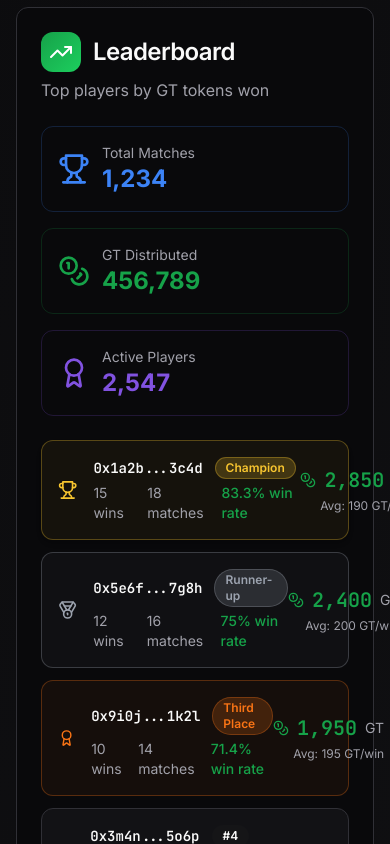
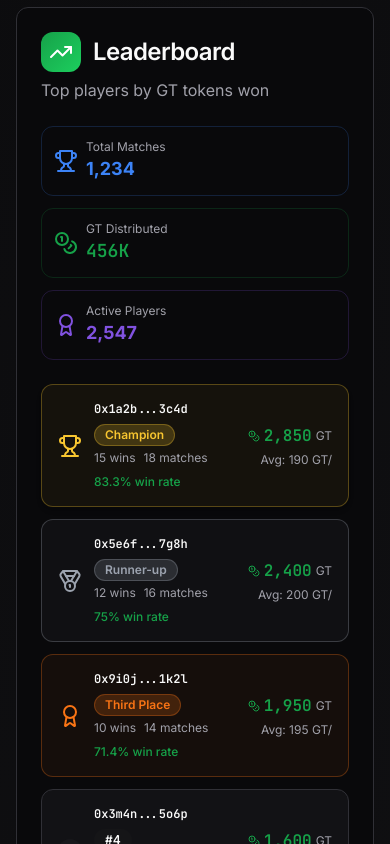
Before and after one commit to aryan9653/stake-and-play-games, a React (Vite) app: page / in a window 390 px wide. Shown: the part 1540-2384 px from the top of the page. Built offline with nearby package versions, Linux system fonts and the light colour scheme.

Commit message:
Fix balance display and responsiveness
Update USDT and GT balances after transactions and match management.
Fix the display of "GT Distributed" to prevent it from going out of bounds.
Ensure the UI is responsive for mobile views.

```diff
--- a/src/components/Leaderboard.tsx
+++ b/src/components/Leaderboard.tsx
@@ -110,33 +110,33 @@ export const Leaderboard = () => {
       </CardHeader>
       <CardContent>
         {/* Stats Overview */}
-        <div className="grid grid-cols-1 md:grid-cols-3 gap-4 mb-6">
-          <div className="p-4 rounded-lg bg-gradient-primary/10 border border-primary/20">
-            <div className="flex items-center gap-3">
-              <Trophy className="w-8 h-8 text-primary" />
-              <div>
-                <p className="text-sm text-muted-foreground">Total Matches</p>
-                <p className="text-2xl font-bold text-primary">1,234</p>
+        <div className="grid grid-cols-1 md:grid-cols-3 gap-3 sm:gap-4 mb-6">
+          <div className="p-3 sm:p-4 rounded-lg bg-gradient-primary/10 border border-primary/20">
+            <div className="flex items-center gap-2 sm:gap-3">
+              <Trophy className="w-6 h-6 sm:w-8 sm:h-8 text-primary flex-shrink-0" />
+              <div className="min-w-0">
+                <p className="text-xs sm:text-sm text-muted-foreground">Total Matches</p>
+                <p className="text-lg sm:text-2xl font-bold text-primary">1,234</p>
               </div>
             </div>
           </div>
 
-          <div className="p-4 rounded-lg bg-gradient-accent/10 border border-accent/20">
-            <div className="flex items-center gap-3">
-              <Coins className="w-8 h-8 text-accent" />
-              <div>
-                <p className="text-sm text-muted-foreground">GT Distributed</p>
-                <p className="text-2xl font-bold text-accent">456,789</p>
+          <div className="p-3 sm:p-4 rounded-lg bg-gradient-accent/10 border border-accent/20">
+            <div className="flex items-center gap-2 sm:gap-3">
+              <Coins className="w-6 h-6 sm:w-8 sm:h-8 text-accent flex-shrink-0" />
+              <div className="min-w-0">
+                <p className="text-xs sm:text-sm text-muted-foreground">GT Distributed</p>
+                <p className="text-lg sm:text-2xl font-bold text-accent font-mono">456K</p>
               </div>
             </div>
           </div>
 
-          <div className="p-4 rounded-lg bg-gradient-gaming/10 border border-gaming-purple/20">
-            <div className="flex items-center gap-3">
-              <Award className="w-8 h-8 text-gaming-purple" />
-              <div>
-                <p className="text-sm text-muted-foreground">Active Players</p>
-                <p className="text-2xl font-bold text-gaming-purple">2,547</p>
+          <div className="p-3 sm:p-4 rounded-lg bg-gradient-gaming/10 border border-gaming-purple/20">
+            <div className="flex items-center gap-2 sm:gap-3">
+              <Award className="w-6 h-6 sm:w-8 sm:h-8 text-gaming-purple flex-shrink-0" />
+              <div className="min-w-0">
+                <p className="text-xs sm:text-sm text-muted-foreground">Active Players</p>
+                <p className="text-lg sm:text-2xl font-bold text-gaming-purple">2,547</p>
               </div>
             </div>
           </div>
@@ -158,16 +158,16 @@ export const Leaderboard = () => {
               }`}
             >
               <div className="flex items-center justify-between">
-                <div className="flex items-center gap-4">
-                  {getRankIcon(index)}
-                  <div>
-                    <div className="flex items-center gap-3 mb-1">
-                      <code className="text-sm font-mono font-semibold">
+                <div className="flex items-center gap-3 sm:gap-4 min-w-0">
+                  <div className="flex-shrink-0">{getRankIcon(index)}</div>
+                  <div className="min-w-0 flex-1">
+                    <div className="flex flex-col sm:flex-row sm:items-center gap-1 sm:gap-3 mb-1">
+                      <code className="text-xs sm:text-sm font-mono font-semibold truncate">
                         {entry.address}
                       </code>
-                      {getRankBadge(index)}
+                      <div className="flex-shrink-0">{getRankBadge(index)}</div>
                     </div>
-                    <div className="flex items-center gap-4 text-sm text-muted-foreground">
+                    <div className="flex flex-wrap items-center gap-2 sm:gap-4 text-xs sm:text-sm text-muted-foreground">
                       <span>{entry.wins} wins</span>
                       <span>{entry.matchesPlayed} matches</span>
                       <span className="text-accent font-medium">
@@ -177,16 +177,16 @@ export const Leaderboard = () => {
                   </div>
                 </div>
 
-                <div className="text-right">
-                  <div className="flex items-center gap-2 mb-1">
-                    <Coins className="w-4 h-4 text-accent" />
-                    <span className="text-xl font-bold font-mono text-accent">
+                <div className="text-right flex-shrink-0">
+                  <div className="flex items-center gap-1 sm:gap-2 mb-1 justify-end">
+                    <Coins className="w-3 h-3 sm:w-4 sm:h-4 text-accent" />
+                    <span className="text-base sm:text-xl font-bold font-mono text-accent">
                       {entry.totalGTWon.toLocaleString()}
                     </span>
-                    <span className="text-sm text-muted-foreground">GT</span>
+                    <span className="text-xs sm:text-sm text-muted-foreground">GT</span>
                   </div>
                   <p className="text-xs text-muted-foreground">
-                    Avg: {(entry.totalGTWon / entry.wins).toFixed(0)} GT/win
+                    Avg: {(entry.totalGTWon / entry.wins).toFixed(0)} GT/
                   </p>
                 </div>
               </div>
--- a/src/hooks/useProfile.ts
+++ b/src/hooks/useProfile.ts
@@ -61,6 +61,8 @@ export const useProfile = () => {
 
     if (!error) {
       setProfile(data);
+      // Force a refresh to ensure UI updates
+      setTimeout(() => fetchProfile(), 100);
     }
     return { data, error };
   };
```
